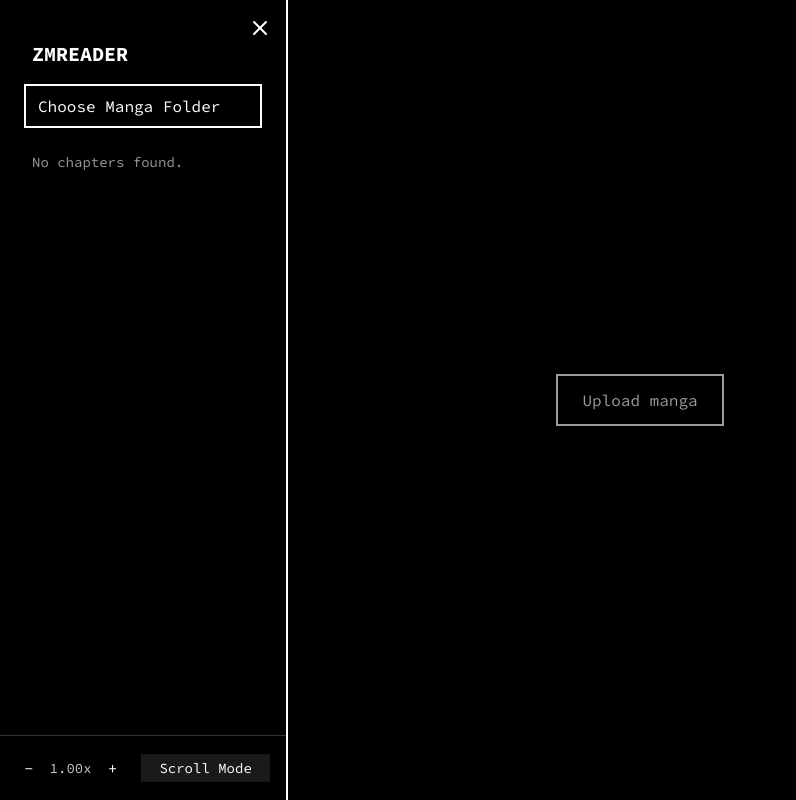
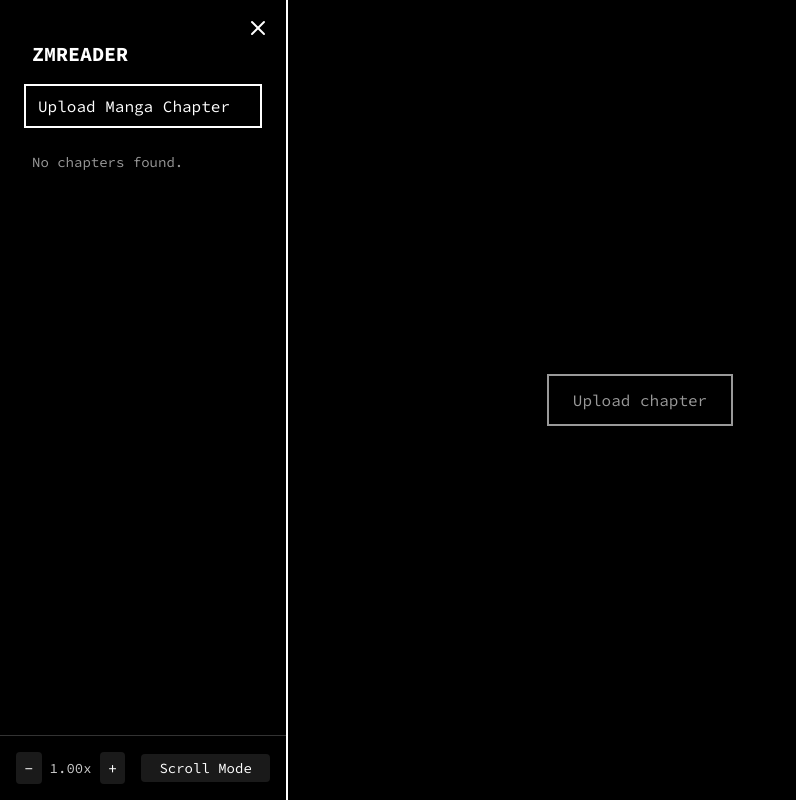
Before and after one commit to NasreddinHodja/zmreader, a Next.js app: page / in a window 1280 px wide. Shown: the whole page, without its empty margins (0-796 px from the left). Built offline with nearby package versions, Linux system fonts and the light colour scheme.

Commit message:
fix max height

```diff
--- a/app/page.tsx
+++ b/app/page.tsx
@@ -18,7 +18,7 @@ export default function Home() {
 
   let message: string;
 
-  if (chapters.length === 0) message = "Upload manga";
+  if (chapters.length === 0) message = "Upload chapter";
   else if (!selectedChapter) message = "Select chapter";
   else message = "Select page";
 
--- a/components/CollapsibleSidebar.tsx
+++ b/components/CollapsibleSidebar.tsx
@@ -53,8 +53,30 @@ export default function CollapsibleSidebar() {
       }));
 
     setChapters(chaptersArr);
-    setSelectedChapter(null);
-    setSelectedPage(null);
+
+    // Auto-select first chapter
+    if (chaptersArr.length > 0) {
+      const firstChapter = chaptersArr[0];
+      const files = firstChapter.files ?? [];
+      const pages: MangaPage[] = files
+        .sort((a, b) =>
+          a.webkitRelativePath.localeCompare(b.webkitRelativePath, undefined, {
+            numeric: true,
+          })
+        )
+        .map((file) => ({
+          id: file.webkitRelativePath,
+          url: URL.createObjectURL(file),
+        }));
+
+      setSelectedChapter({ ...firstChapter, pages });
+      setSelectedPage(pages[0]);
+      openReader();
+    } else {
+      setSelectedChapter(null);
+      setSelectedPage(null);
+    }
+
     openSidebar();
   }
 
@@ -111,7 +133,7 @@ export default function CollapsibleSidebar() {
       >
         <button
           onClick={isSidebarOpen ? closeSidebar : openSidebar}
-          className="absolute top-2 right-1.5 z-10 p-2 text-white"
+          className="absolute top-2 right-2 z-10 p-2 text-white hover:bg-white/10 rounded"
         >
           {isSidebarOpen ? <X /> : <Menu />}
         </button>
@@ -129,7 +151,7 @@ export default function CollapsibleSidebar() {
               <div className="p-6 space-y-4 shrink-0">
                 <h2 className="text-xl font-bold ml-2">ZMREADER</h2>
                 <FilePickerButton onSelect={handleDirectory}>
-                  Choose Manga Folder
+                  Upload Manga Chapter
                 </FilePickerButton>
               </div>
 
@@ -143,7 +165,7 @@ export default function CollapsibleSidebar() {
                           <div
                             onClick={() => toggleChapter(ch)}
                             className={`px-3 py-1 cursor-pointer flex justify-between items-center
-                              ${isOpen ? "bg-white/20" : ""}`}
+                              ${isOpen ? "bg-white/20" : "hover:bg-white/10"}`}
                           >
                             <span className="truncate">{ch.title}</span>
                             <span>{isOpen ? "▾" : "▸"}</span>
@@ -186,14 +208,14 @@ export default function CollapsibleSidebar() {
                 <div className="flex items-center gap-2">
                   <button
                     onClick={() => setZoom(Math.max(0.5, zoom - 0.1))}
-                    className="px-2 py-1"
+                    className="px-2 py-1 bg-white/10 hover:bg-white/20 rounded"
                   >
                     -
                   </button>
                   <span className="text-sm opacity-80">{zoom.toFixed(2)}x</span>
                   <button
                     onClick={() => setZoom(zoom + 0.1)}
-                    className="px-2 py-1"
+                    className="px-2 py-1 bg-white/10 hover:bg-white/20 rounded"
                   >
                     +
                   </button>
@@ -201,7 +223,7 @@ export default function CollapsibleSidebar() {
 
                 <button
                   onClick={() => setScrollMode(!scrollMode)}
-                  className="px-2 py-1 w-36 bg-white/10 hover:bg-white/20 text-sm"
+                  className="px-2 py-1 w-36 bg-white/10 hover:bg-white/20 rounded text-sm"
                 >
                   {scrollMode ? "Scroll Mode" : "Page Turn"}
                 </button>
--- a/components/ScrollablePages.tsx
+++ b/components/ScrollablePages.tsx
@@ -10,7 +10,6 @@ export default function ScrollablePages() {
   const isScrollingToPage = useRef(false);
   const scrollTimeout = useRef<NodeJS.Timeout>(null);
 
-  // Handle programmatic scroll to selected page
   useEffect(() => {
     if (!selectedPage || !selectedChapter) return;
     openReader();
@@ -24,7 +23,6 @@ export default function ScrollablePages() {
       isScrollingToPage.current = true;
       ref.scrollIntoView({ behavior: "smooth", block: "center" });
 
-      // Clear flag after scroll completes
       if (scrollTimeout.current) clearTimeout(scrollTimeout.current);
       scrollTimeout.current = setTimeout(() => {
         isScrollingToPage.current = false;
@@ -32,32 +30,34 @@ export default function ScrollablePages() {
     }
   }, [selectedPage, selectedChapter, openReader]);
 
-  // Observe which page is in view (only update if not programmatically scrolling)
   useEffect(() => {
     if (!selectedChapter) return;
     const pagesSnapshot = [...pageRefs.current];
 
     const observer = new IntersectionObserver(
       (entries) => {
-        // Don't update selected page if we're programmatically scrolling
         if (isScrollingToPage.current) return;
 
+        let mostVisible = { idx: -1, ratio: 0 };
+
         entries.forEach((entry) => {
-          if (entry.isIntersecting) {
-            const idx = pagesSnapshot.findIndex((el) => el === entry.target);
-            if (idx !== -1) {
-              const page = selectedChapter.pages[idx];
-              if (page.id !== selectedPage?.id) {
-                setSelectedPage(page);
-              }
-            }
+          const idx = pagesSnapshot.findIndex((el) => el === entry.target);
+          if (idx !== -1 && entry.intersectionRatio > mostVisible.ratio) {
+            mostVisible = { idx, ratio: entry.intersectionRatio };
           }
         });
+
+        if (mostVisible.idx !== -1 && mostVisible.ratio > 0.8) {
+          const page = selectedChapter.pages[mostVisible.idx];
+          if (page.id !== selectedPage?.id) {
+            setSelectedPage(page);
+          }
+        }
       },
       {
         root: null,
         rootMargin: "0px",
-        threshold: 0.5,
+        threshold: [0, 0.25, 0.5, 0.75, 0.8, 1],
       }
     );
 
@@ -93,11 +93,11 @@ export default function ScrollablePages() {
                 width={0}
                 height={0}
                 sizes="100vw"
+                className="mx-auto"
                 style={{
                   width: "auto",
                   height: "auto",
                   maxWidth: `${zoom * 100}%`,
-                  maxHeight: "100vh",
                 }}
                 onClick={() => setSelectedPage(page)}
               />
```
